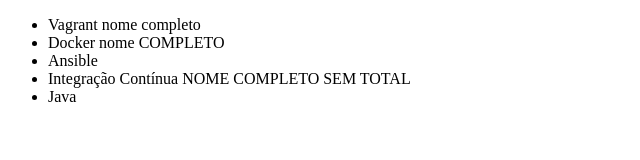
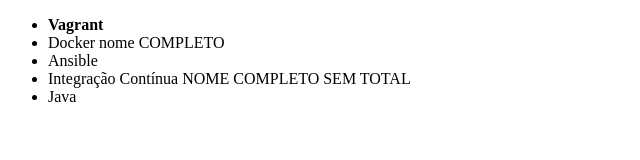
Before and after one commit to pablopinheiro01/alura-git, a plain HTML site: page index.html in a window 1280 px wide. Shown: the whole page, without its empty margins (0-640 px from the left). Drawn offline with Linux system fonts and the light colour scheme.

Commit message:
alteracoes no texto

```diff
--- a/index.html
+++ b/index.html
@@ -6,7 +6,11 @@
 </head>
 <body>
     <ul>
-        <li>Vagrant nome completo </li>
+        <li>
+            <b>
+                Vagrant
+            </b>
+        </li>
         <li>Docker nome COMPLETO</li>
         <li>Ansible</li>
         <li>Integração Contínua NOME COMPLETO SEM TOTAL</li>
```
